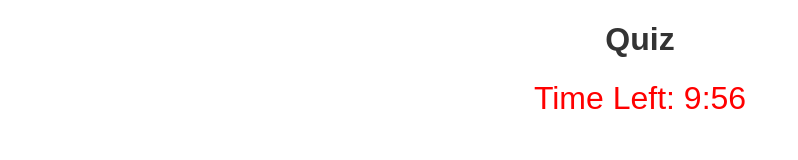
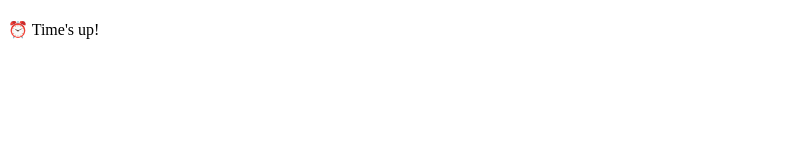
Before and after one commit to nurkhalif/form-timer, a plain HTML site: page quiz.html in a window 1280 px wide. Shown: the whole page, without its empty margins (0-798 px from the left). Drawn offline with Linux system fonts and the light colour scheme.

Commit message:
Update quiz.html
new quiz based on json

```diff
--- a/quiz.html
+++ b/quiz.html
@@ -2,50 +2,43 @@
 <html lang="en">
 <head>
   <meta charset="UTF-8">
-  <meta name="viewport" content="width=device-width, initial-scale=1.0">
   <title>Quiz Page</title>
-  <style>
-    body { font-family: Arial, sans-serif; text-align: center; margin: 20px; }
-    h1 { color: #333; }
-    #timer { font-size: 2em; margin: 20px; color: red; }
-    iframe { width: 100%; height: 80vh; border: none; }
-  </style>
 </head>
 <body>
-  <h1 id="quizTitle">Quiz</h1>
-  <div id="timer">Time Left: </div>
-  <iframe id="quizForm" src=""></iframe>
+  <h2 id="quizName"></h2>
+  <div id="timer"></div>
+  <iframe id="quizFrame" width="100%" height="600"></iframe>
 
 <script>
-    // Parse URL params
-    const urlParams = new URLSearchParams(window.location.search);
-    const formURL = urlParams.get("form");
-    const mins = parseInt(urlParams.get("mins")) || 10;
-    const title = urlParams.get("title") || "Quiz";
+async function loadSettings() {
+  const repo = "nurkhalif/form-timer";
+  const filePath = "settings.json";
 
-    // Set title
-    document.getElementById("quizTitle").innerText = title;
+  const res = await fetch(`https://raw.githubusercontent.com/${repo}/main/${filePath}`);
+  const settings = await res.json();
 
-    // Set form
-    if (formURL) {
-      document.getElementById("quizForm").src = formURL;
-    }
+  // Apply settings
+  document.getElementById("quizName").innerText = settings.name;
+  document.getElementById("quizFrame").src = settings.form;
 
-    // Timer countdown
-    let time = mins * 60;
+  // Start countdown
+  let time = settings.minutes * 60;
   const timerEl = document.getElementById("timer");
-    const interval = setInterval(() => {
-      const minutes = Math.floor(time / 60);
-      const seconds = time % 60;
-      timerEl.innerText = `Time Left: ${minutes}:${seconds < 10 ? '0' : ''}${seconds}`;
+  const countdown = setInterval(() => {
+    const mins = Math.floor(time / 60);
+    const secs = time % 60;
+    timerEl.innerText = `${mins}:${secs < 10 ? "0" : ""}${secs}`;
     time--;
 
     if (time < 0) {
-        clearInterval(interval);
-        timerEl.innerText = "Time’s up!";
-        document.getElementById("quizForm").style.display = "none";
+      clearInterval(countdown);
+      timerEl.innerText = "⏰ Time's up!";
+      document.getElementById("quizFrame").style.display = "none";
     }
   }, 1000);
+}
+
+loadSettings();
 </script>
 </body>
 </html>
```
Lines whose indentation alone changed are shown as unchanged.
